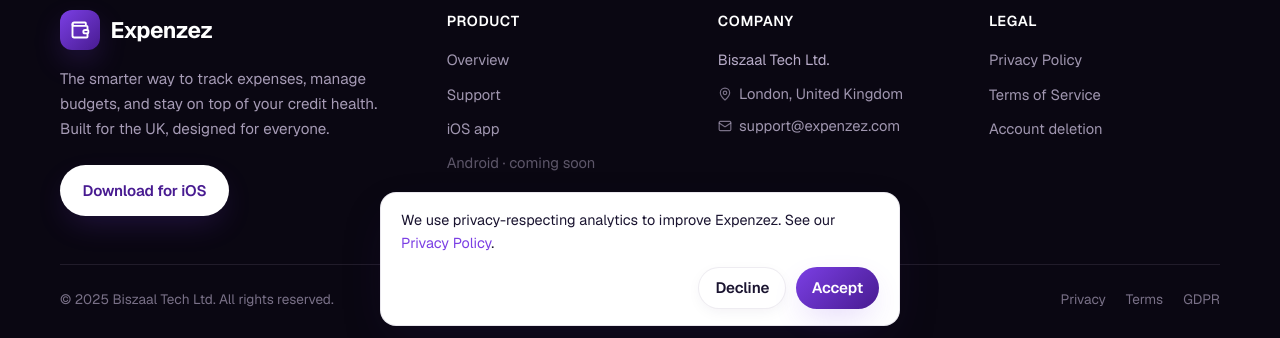
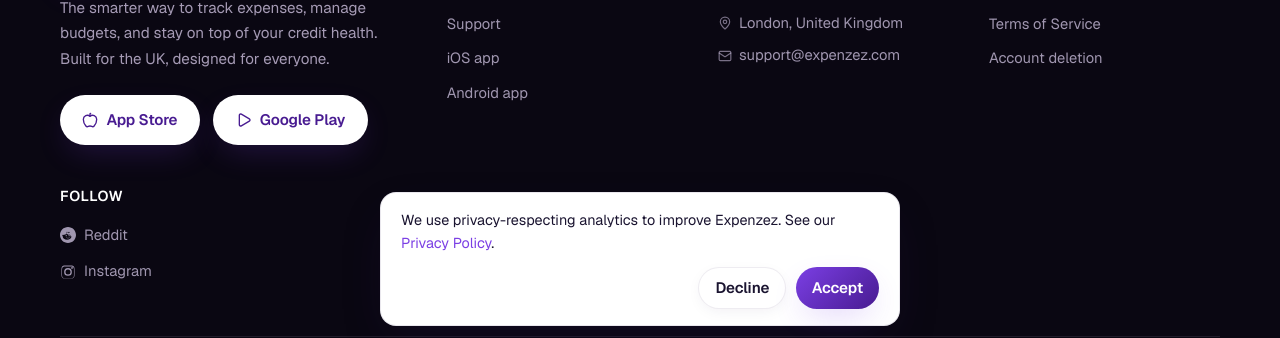
Before and after one commit to biszaal/expenzez-website, a React (Vite) app: page /download in a window 1280 px wide. Shown: the part 458-796 px from the top of the page. Built offline with nearby package versions, Linux system fonts and the light colour scheme; no server answers.

Commit message:
feat(website): footer dual-store buttons + Reddit/Instagram links

```diff
--- a/src/components/Footer.tsx
+++ b/src/components/Footer.tsx
@@ -1,6 +1,8 @@
 import React from "react";
 import { Link } from "react-router-dom";
 import { Wallet, Mail, MapPin } from "lucide-react";
+import StoreButtons from "./StoreButtons";
+import { SOCIAL } from "../config/links";
 
 const Footer: React.FC = () => {
   const year = new Date().getFullYear();
@@ -34,15 +36,9 @@
               The smarter way to track expenses, manage budgets, and stay on top of your
               credit health. Built for the UK, designed for everyone.
             </p>
-            <a
-              href="https://apps.apple.com/us/app/expenzez/id6751338089"
-              className="btn btn-primary"
-              target="_blank"
-              rel="noopener noreferrer"
-              style={{ background: "#fff", color: "#481B91" }}
-            >
-              Download for iOS
-            </a>
+            <div className="button-group" style={{ justifyContent: "flex-start", marginBottom: 0 }}>
+              <StoreButtons location="footer" variant="light" />
+            </div>
           </div>
 
           <div>
@@ -52,14 +48,22 @@
               <li><Link to="/support">Support</Link></li>
               <li>
                 <a
-                  href="https://apps.apple.com/us/app/expenzez/id6751338089"
+                  href="https://apps.apple.com/gb/app/expenzez/id6751338089"
                   target="_blank"
                   rel="noopener noreferrer"
                 >
                   iOS app
                 </a>
               </li>
-              <li><span style={{ opacity: 0.55 }}>Android · coming soon</span></li>
+              <li>
+                <a
+                  href="https://play.google.com/store/apps/details?id=com.biszaaltech.expenzez"
+                  target="_blank"
+                  rel="noopener noreferrer"
+                >
+                  Android app
+                </a>
+              </li>
             </ul>
           </div>
 
@@ -90,6 +94,30 @@
               <li><Link to="/account-deletion">Account deletion</Link></li>
             </ul>
           </div>
+
+          <div>
+            <h4>Follow</h4>
+            <ul className="footer-links">
+              <li>
+                <a href={SOCIAL.reddit} target="_blank" rel="noopener noreferrer"
+                  style={{ display: "inline-flex", alignItems: "center", gap: "0.5rem" }}>
+                  <svg width="16" height="16" viewBox="0 0 24 24" fill="currentColor" aria-hidden="true">
+                    <path d="M12 0C5.373 0 0 5.373 0 12s5.373 12 12 12 12-5.373 12-12S18.627 0 12 0zm5.01 14.04c.024.16.036.32.036.485 0 2.475-2.883 4.48-6.44 4.48s-6.44-2.005-6.44-4.48c0-.17.012-.337.038-.5a1.34 1.34 0 0 1-.74-1.198 1.34 1.34 0 0 1 2.27-.967 6.57 6.57 0 0 1 3.583-1.134l.68-3.2a.286.286 0 0 1 .34-.22l2.255.48a.953.953 0 1 1-.114.45l-2.016-.43-.61 2.872a6.56 6.56 0 0 1 3.54 1.137 1.34 1.34 0 0 1 2.265.969c0 .503-.276.94-.687 1.176zM8.4 13.05a.953.953 0 1 0 1.906 0 .953.953 0 0 0-1.906 0zm5.91 2.737c-.52.52-1.59.704-2.31.704-.72 0-1.79-.184-2.31-.704a.252.252 0 0 0-.357.357c.82.82 2.39.884 2.667.884.277 0 1.847-.064 2.667-.884a.252.252 0 1 0-.357-.357zm-.62-1.784a.953.953 0 1 0 .001-1.906.953.953 0 0 0-.001 1.906z"/>
+                  </svg>
+                  Reddit
+                </a>
+              </li>
+              <li>
+                <a href={SOCIAL.instagram} target="_blank" rel="noopener noreferrer"
+                  style={{ display: "inline-flex", alignItems: "center", gap: "0.5rem" }}>
+                  <svg width="16" height="16" viewBox="0 0 24 24" fill="currentColor" aria-hidden="true">
+                    <path d="M12 2.16c3.2 0 3.58.012 4.85.07 1.17.054 1.8.249 2.23.413.56.218.96.478 1.38.898.42.42.68.82.9 1.38.163.43.358 1.06.412 2.23.058 1.27.07 1.65.07 4.85s-.012 3.58-.07 4.85c-.054 1.17-.249 1.8-.413 2.23-.218.56-.478.96-.898 1.38-.42.42-.82.68-1.38.9-.43.163-1.06.358-2.23.412-1.27.058-1.65.07-4.85.07s-3.58-.012-4.85-.07c-1.17-.054-1.8-.249-2.23-.413-.56-.218-.96-.478-1.38-.898-.42-.42-.68-.82-.9-1.38-.163-.43-.358-1.06-.412-2.23-.058-1.27-.07-1.65-.07-4.85s.012-3.58.07-4.85c.054-1.17.249-1.8.413-2.23.218-.56.478-.96.898-1.38.42-.42.82-.68 1.38-.9.43-.163 1.06-.358 2.23-.412C8.42 2.172 8.8 2.16 12 2.16zm0 1.44c-3.15 0-3.52.012-4.76.069-.99.045-1.53.21-1.89.35-.47.182-.81.4-1.16.75-.35.35-.568.69-.75 1.16-.14.36-.305.9-.35 1.89-.057 1.24-.069 1.61-.069 4.76s.012 3.52.069 4.76c.045.99.21 1.53.35 1.89.182.47.4.81.75 1.16.35.35.69.568 1.16.75.36.14.9.305 1.89.35 1.24.057 1.61.069 4.76.069s3.52-.012 4.76-.069c.99-.045 1.53-.21 1.89-.35.47-.182.81-.4 1.16-.75.35-.35.568-.69.75-1.16.14-.36.305-.9.35-1.89.057-1.24.069-1.61.069-4.76s-.012-3.52-.069-4.76c-.045-.99-.21-1.53-.35-1.89-.182-.47-.4-.81-.75-1.16-.35-.35-.69-.568-1.16-.75-.36-.14-.9-.305-1.89-.35-1.24-.057-1.61-.069-4.76-.069zm0 2.45a5.79 5.79 0 1 0 0 11.58 5.79 5.79 0 0 0 0-11.58zm0 9.55a3.76 3.76 0 1 1 0-7.52 3.76 3.76 0 0 1 0 7.52zm7.37-9.77a1.35 1.35 0 1 1-2.7 0 1.35 1.35 0 0 1 2.7 0z"/>
+                  </svg>
+                  Instagram
+                </a>
+              </li>
+            </ul>
+          </div>
         </div>
 
         <div className="footer-bottom">
```
